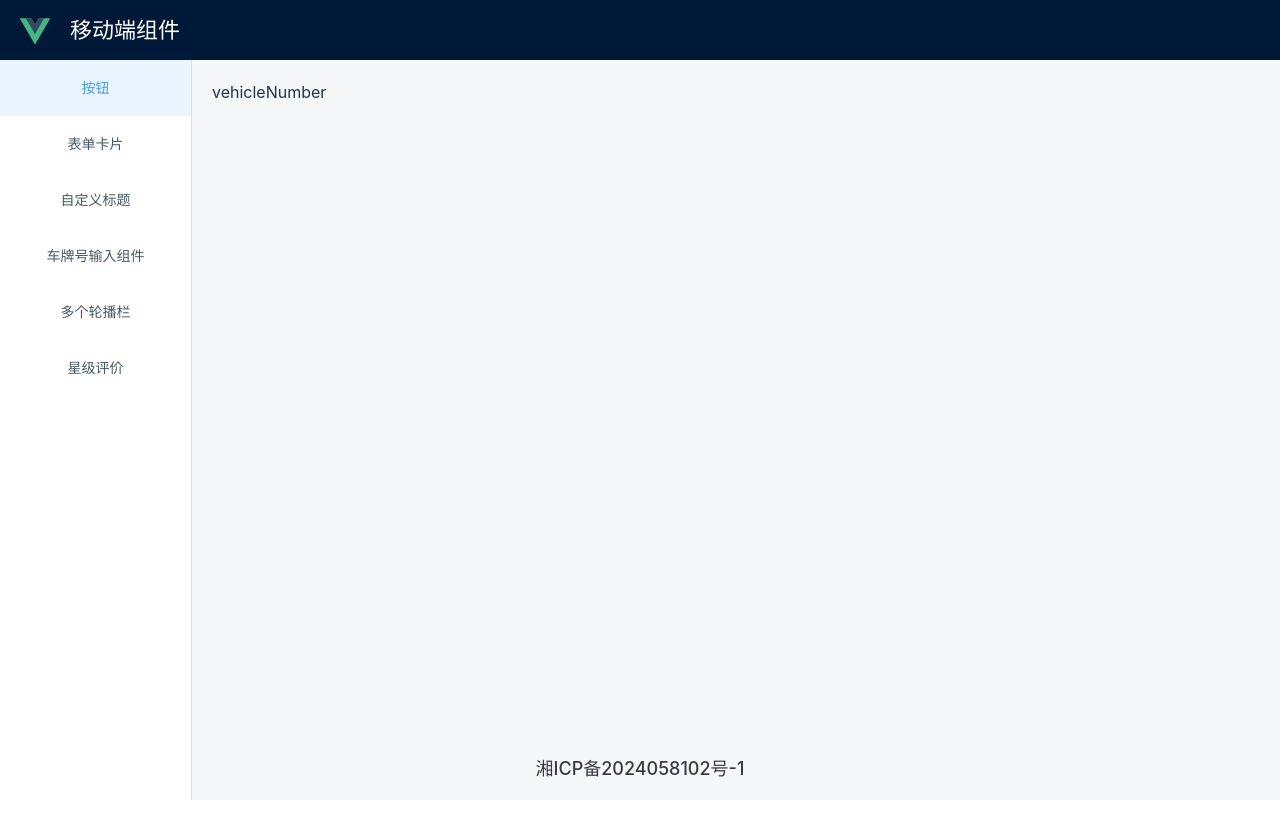
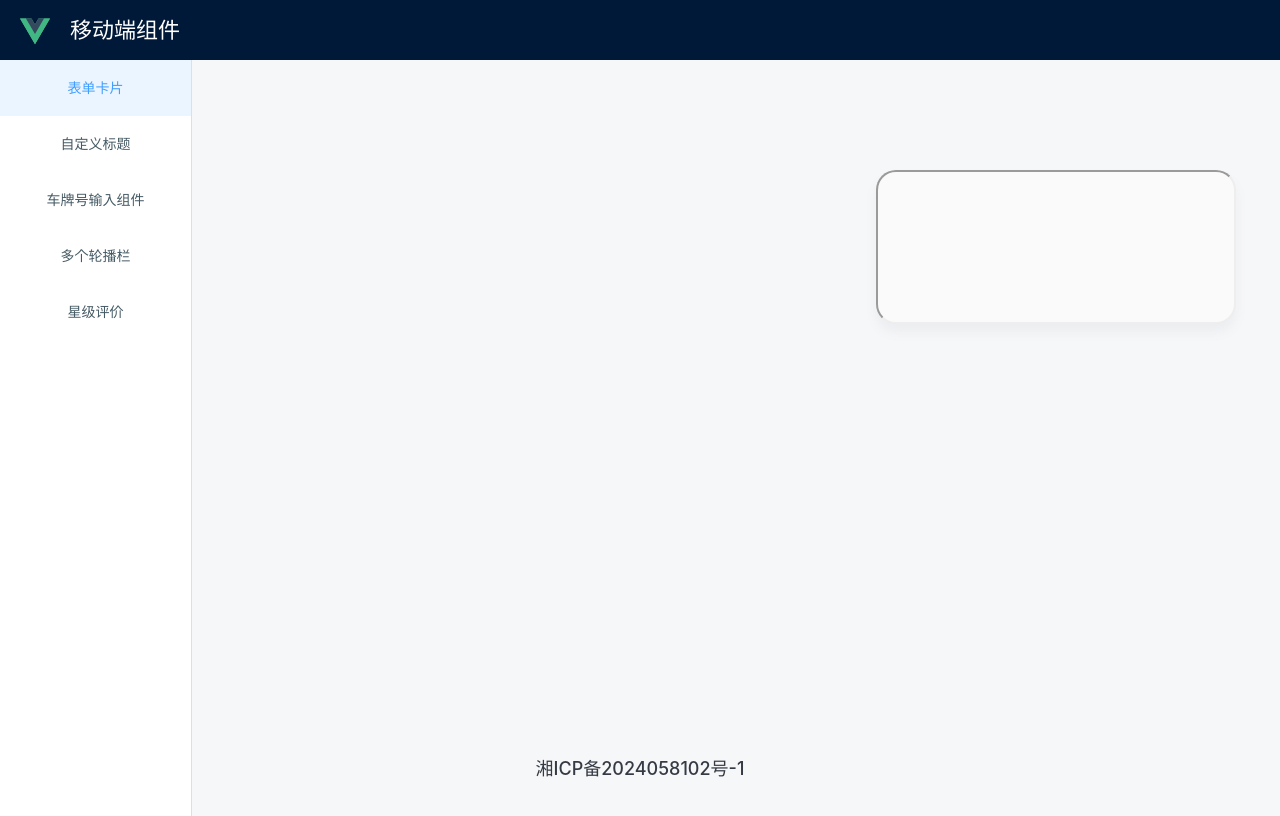
Before and after one commit to David19910306/component-library-mobile, a Vue app: page /#/component/vehicleNumber in a window 1280 px wide. Shown: the top 816 px of the page. Built offline with nearby package versions, Linux system fonts and the light colour scheme.

Commit message:
main:桌面端基本完成

```diff
--- a/components.d.ts
+++ b/components.d.ts
@@ -14,6 +14,7 @@ declare module 'vue' {
     ElMain: typeof import('element-plus/es')['ElMain']
     ElMenu: typeof import('element-plus/es')['ElMenu']
     ElMenuItem: typeof import('element-plus/es')['ElMenuItem']
+    MobileSimulator: typeof import('./src/components/MobileSimulator/index.vue')['default']
     RouterLink: typeof import('vue-router')['RouterLink']
     RouterView: typeof import('vue-router')['RouterView']
   }
--- /dev/null
+++ b/src/components/MobileSimulator/index.less
@@ -0,0 +1,15 @@
+.mobile-simulator{
+  background: #fafafa;
+  border-radius: 20px;
+  -webkit-box-shadow: 0 8px 12px #ebedf0;
+  box-shadow: 0 8px 12px #ebedf0;
+  -webkit-box-sizing: border-box;
+  box-sizing: border-box;
+  min-width: 360px;
+  overflow: hidden;
+  position: absolute;
+  right: 24px;
+  top: 90px;
+  width: 360px;
+  z-index: 1;
+}
--- /dev/null
+++ b/src/components/MobileSimulator/index.vue
@@ -0,0 +1,11 @@
+<template>
+  <iframe class="mobile-simulator" :src="props.url"></iframe>
+</template>
+
+<script setup lang="ts">
+import "./index.less";
+
+const props = defineProps<{
+  url: string | undefined,
+}>();
+</script>
--- a/src/router/index.ts
+++ b/src/router/index.ts
@@ -11,7 +11,7 @@ const routes = [
     path: '/component',
     name: 'component',
     component: () => import('../views/Menus/index.vue'),
-    redirect: {name: 'Buttons'},
+    redirect: {name: 'CustomNoticeBar'},
     children: [
       {
         path: '/component/buttons',
--- /dev/null
+++ b/src/views/Menus/VehicleNumber/index.less
@@ -0,0 +1,5 @@
+.vehicle-number{
+  width: 100%;
+  height: 100vh;
+  position: relative;
+}
--- a/src/views/Menus/VehicleNumber/index.vue
+++ b/src/views/Menus/VehicleNumber/index.vue
@@ -1,7 +1,10 @@
 <template>
-  vehicleNumber
+  <div class="vehicle-number">
+    <mobile-simulator url=""></mobile-simulator>
+  </div>
 </template>
 
 <script setup lang="ts">
-
+import MobileSimulator from "@/components/MobileSimulator/index.vue";
+import "./index.less";
 </script>
--- a/src/views/Menus/index.vue
+++ b/src/views/Menus/index.vue
@@ -35,14 +35,14 @@ import { useRouter } from "vue-router";
 import "./index.less";
 
 const router = useRouter();
-const state = reactive({currentMenuId: '1'});
+const state = reactive({currentMenuId: '2'});
 
 const menus = [
-  {
-    id: '1',
-    url: '/component/buttons',
-    name: '按钮',
-  },
+  // {
+  //   id: '1',
+  //   url: '/component/buttons',
+  //   name: '按钮',
+  // },
   {
     id: '2',
     url: '/component/formCard',
```
